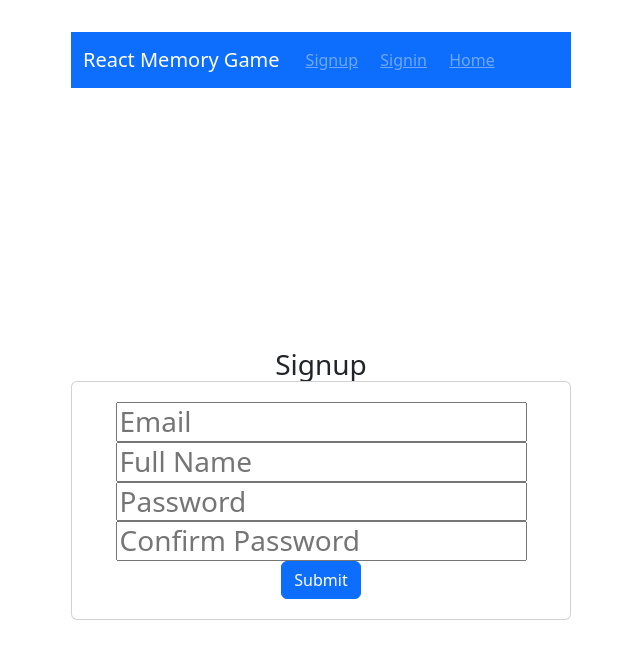
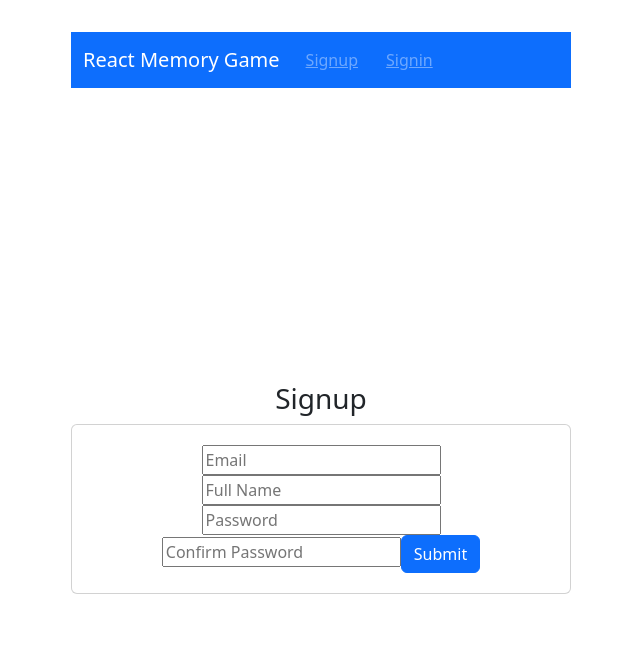
Before and after one commit to syeef-test/react_memory_game, a React (Vite) app in the folder client/: page /signup in a window 1280 px wide. Shown: the top 658 px of the page, without its empty margins (319-959 px from the left). Built offline with nearby package versions, Linux system fonts and the light colour scheme.

Commit message:
game comp added in nav

```diff
--- a/client/src/App.jsx
+++ b/client/src/App.jsx
@@ -7,8 +7,12 @@ import { useSelector } from "react-redux";
 import { BrowserRouter, Route, Switch } from "react-router-dom";
 import Signup from "./pages/Signup";
 import Signin from "./pages/Signin";
+import Home from "./pages/Home";
+import Game from "./pages/GameComponent";
 
 function App() {
+  const isAuth = useSelector((state) => state.auth.isAuthenticated);
+
   return (
     <>
       <BrowserRouter>
@@ -20,9 +24,8 @@ function App() {
           <Route path="/signin">
             <Signin />
           </Route>
-          <Route path="/home">
-            <Signin />
-          </Route>
+          <Route path="/home">{isAuth && <Home />}</Route>
+          <Route path="/game">{isAuth && <Game />}</Route>
         </Switch>
       </BrowserRouter>
     </>
--- a/client/src/components/Navigation.jsx
+++ b/client/src/components/Navigation.jsx
@@ -1,8 +1,20 @@
 import React from "react";
 import { Navbar, Container, Nav, Button, Form } from "react-bootstrap";
 import { NavLink, useHistory } from "react-router-dom";
+import { useSelector, useDispatch } from "react-redux";
+import { authActions } from "../store/auth-reducer";
 
 function Navigation() {
+  const history = useHistory();
+  const dispatch = useDispatch();
+  const isAuth = useSelector((state) => state.auth.isAuthenticated);
+
+  const handleLogout = () => {
+    dispatch(authActions.logout());
+    alert("Logout Succesful");
+    history.push("/signin");
+  };
+
   return (
     <Navbar expand="lg" bg="primary" data-bs-theme="dark">
       <Container>
@@ -10,22 +22,19 @@ function Navigation() {
         <Navbar.Toggle aria-controls="basic-navbar-nav" />
         <Navbar.Collapse id="basic-navbar-nav">
           <Nav className="me-auto">
-            <NavLink to="/signup">Signup</NavLink>
-          </Nav>
-          <Nav className="me-auto">
-            <NavLink to="/signin">Signin</NavLink>
-          </Nav>
-          <Nav className="me-auto">
-            <NavLink to="/home">Home</NavLink>
-          </Nav>
-          {/* <Nav className="me-auto">
             {!isAuth && <NavLink to="/signup">Signup</NavLink>}
           </Nav>
           <Nav className="me-auto">
             {!isAuth && <NavLink to="/signin">Signin</NavLink>}
-          </Nav> */}
+          </Nav>
+          <Nav className="me-auto">
+            {isAuth && <NavLink to="/home">Home</NavLink>}
+          </Nav>
+          <Nav className="me-auto">
+            {isAuth && <NavLink to="/game">Start Game</NavLink>}
+          </Nav>
 
-          {/* {isAuth && (
+          {isAuth && (
             <Button
               variant="danger"
               className="logout-button"
@@ -33,7 +42,7 @@ function Navigation() {
             >
               Logout
             </Button>
-            )} */}
+          )}
         </Navbar.Collapse>
         <ul></ul>
       </Container>
--- a/client/src/pages/Signin.jsx
+++ b/client/src/pages/Signin.jsx
@@ -59,16 +59,24 @@ function Signin() {
           height: "100vh",
         }}
       >
-        <h3>
-          Signin
+        <div>
+          <h3>Signin</h3>
           <div>
             {loading ? <Spinner animation="border" role="status" /> : ""}
             {success ? (
-              <Alert variant="success">Signin successfull!</Alert>
+              <div>
+                <Alert variant="success">Signin successfull!</Alert>
+              </div>
             ) : (
               ""
             )}
-            {error ? <Alert variant="danger">{error}</Alert> : ""}
+            {error ? (
+              <div>
+                <Alert variant="danger">{error}</Alert>{" "}
+              </div>
+            ) : (
+              ""
+            )}
           </div>
           <div>
             <Card style={{ padding: "20px", maxWidth: "500px" }}>
@@ -88,7 +96,7 @@ function Signin() {
               <Link to="/signup">Don't have account Sign up </Link>
             </Card>
           </div>
-        </h3>
+        </div>
       </div>
     </>
   );
--- a/client/src/pages/Signup.jsx
+++ b/client/src/pages/Signup.jsx
@@ -65,8 +65,8 @@ function Signup() {
           height: "100vh",
         }}
       >
-        <h3>
-          Signup
+        <div>
+          <h3>Signup</h3>
           <div>
             {loading ? <Spinner animation="border" role="status" /> : ""}
             {success && <Alert variant="success">Signup Successful</Alert>}
@@ -93,7 +93,7 @@ function Signup() {
               </form>
             </Card>
           </div>
-        </h3>
+        </div>
       </div>
     </>
   );
```
Lines whose indentation alone changed are shown as unchanged.
